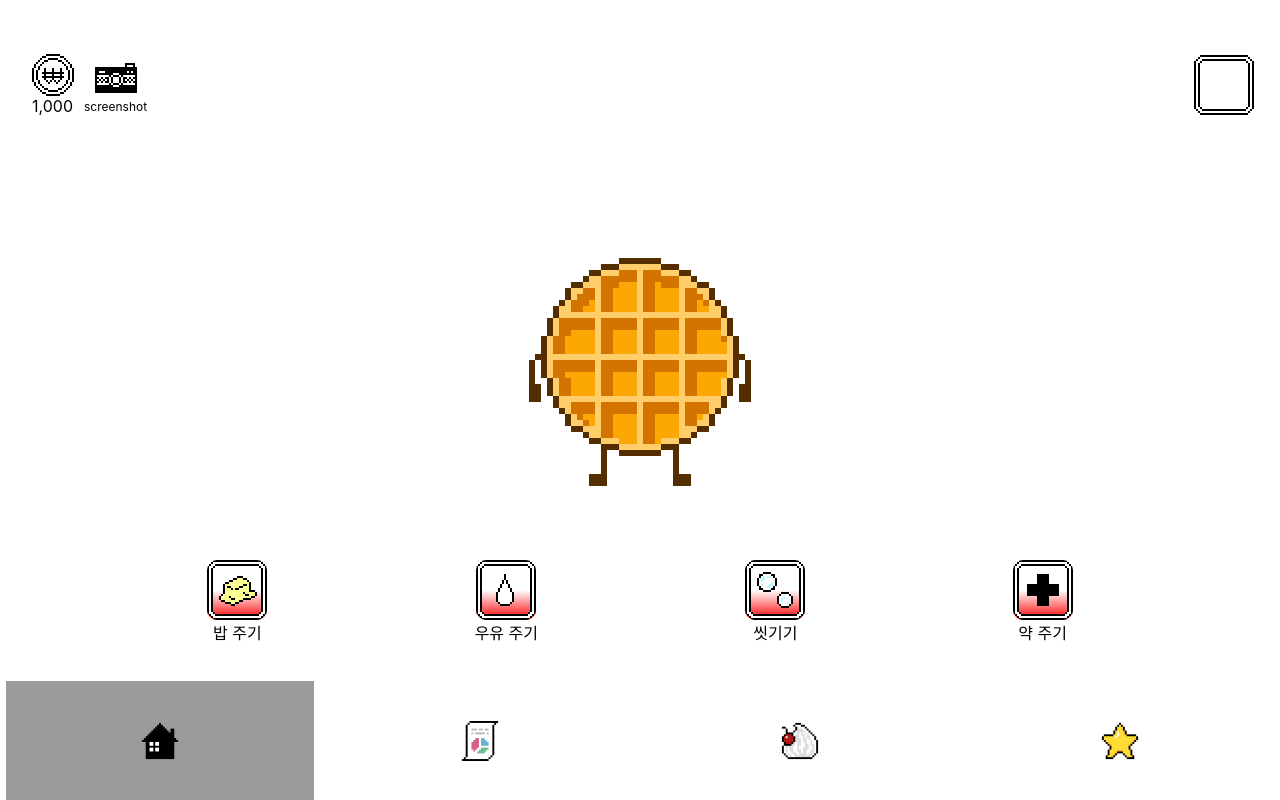
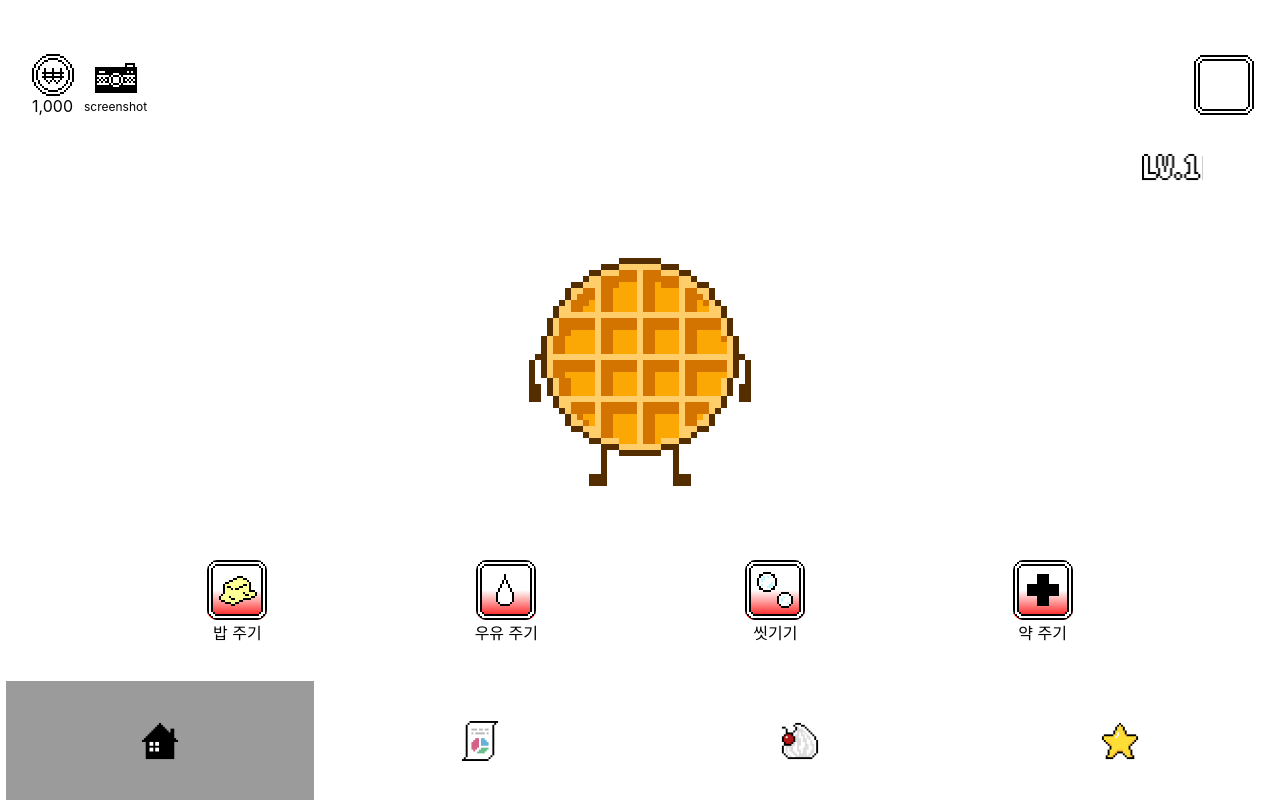
Before and after one commit to wafflestudio/wackathon-temp, a React (Create React App) app in the folder frontend/: page /main/1 in a window 1280 px wide. Built offline with nearby package versions, Linux system fonts and the light colour scheme; no server answers.

Commit message:
level 추가

```diff
--- a/frontend/src/components/pages/MainPage.tsx
+++ b/frontend/src/components/pages/MainPage.tsx
@@ -3,10 +3,12 @@ import Character from '../character/character';
 import ActionButtons from '../actionButtons/actionButtons';
 import PageTemplate from '../pageTemplate';
 import styles from './MainPage.module.scss';
+import Level from '../user/etc/level';
 export default function MainPage() {
   return (
     <PageTemplate>
       <div className={styles.blank}></div>
+      <Level></Level>
       <Character></Character>
       <ActionButtons></ActionButtons>
     </PageTemplate>
--- a/frontend/src/components/user/etc/level.module.scss
+++ b/frontend/src/components/user/etc/level.module.scss
@@ -3,3 +3,9 @@
   height: 40px;
   background-color: #d9d9d9;
 }
+
+.img {
+  position: fixed;
+  right: 6%;
+  top: 18%;
+}
--- a/frontend/src/components/user/etc/level.tsx
+++ b/frontend/src/components/user/etc/level.tsx
@@ -1,6 +1,13 @@
 import React from 'react';
 import styles from './level.module.scss';
+import level1 from '../../../resources/level1.svg';
+import level2 from '../../../resources/level2.svg';
+import { useSearchParams } from 'react-router-dom';
+import { useStatusContext } from '../../../context/statusContext';
 
 export default function Level() {
-  return <div className={styles.box}>level</div>;
+  const { status } = useStatusContext();
+  console.log(status?.waffle.level);
+
+  return <img className={styles.img} src={level1}></img>;
 }
```
Also changed, not shown: frontend/src/resources/level1.svg (added), frontend/src/resources/level2.svg (added).
